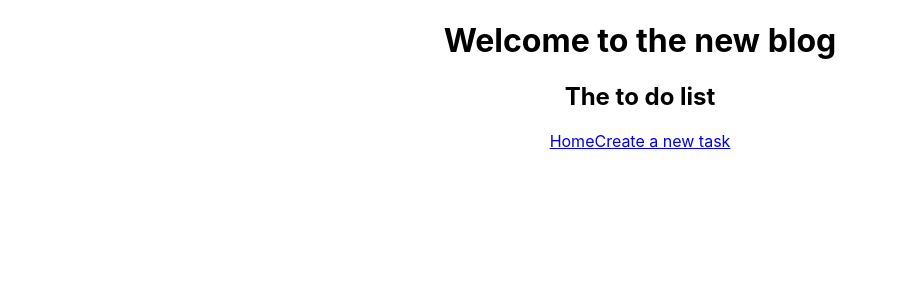
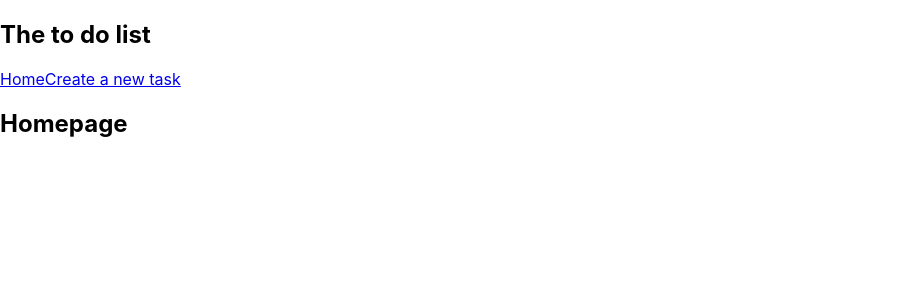
Before and after one commit to AndyYablonskii/React-full-cource, a React (Create React App) app: page / in a window 1280 px wide. Shown: the top 300 px of the page, without its empty margins (0-898 px from the left). Built offline with nearby package versions, Linux system fonts and the light colour scheme.

Commit message:
add home, remove app css

```diff
--- a/src/App.css
+++ /dev/null
@@ -1,38 +0,0 @@
-.App {
-  text-align: center;
-}
-
-.App-logo {
-  height: 40vmin;
-  pointer-events: none;
-}
-
-@media (prefers-reduced-motion: no-preference) {
-  .App-logo {
-    animation: App-logo-spin infinite 20s linear;
-  }
-}
-
-.App-header {
-  background-color: #282c34;
-  min-height: 100vh;
-  display: flex;
-  flex-direction: column;
-  align-items: center;
-  justify-content: center;
-  font-size: calc(10px + 2vmin);
-  color: white;
-}
-
-.App-link {
-  color: #61dafb;
-}
-
-@keyframes App-logo-spin {
-  from {
-    transform: rotate(0deg);
-  }
-  to {
-    transform: rotate(360deg);
-  }
-}
--- a/src/App.js
+++ b/src/App.js
@@ -1,14 +1,14 @@
-import "./App.css";
-import Navbar from "./navbar";
+import Navbar from "./Navbar";
+import Home from "./Home";
 
 function App() {
   const title = "Welcome to the new blog";
 
   return (
     <div className="App">
+      <Navbar />
       <div className="content">
-        <h1>{title}</h1>
-        <Navbar />
+        <Home />
       </div>
     </div>
   );
--- /dev/null
+++ b/src/Home.js
@@ -0,0 +1,9 @@
+const Home = () => {
+    return (
+        <div className="home">
+            <h2>Homepage</h2>
+        </div>
+    );
+}
+
+export default Home;
```
